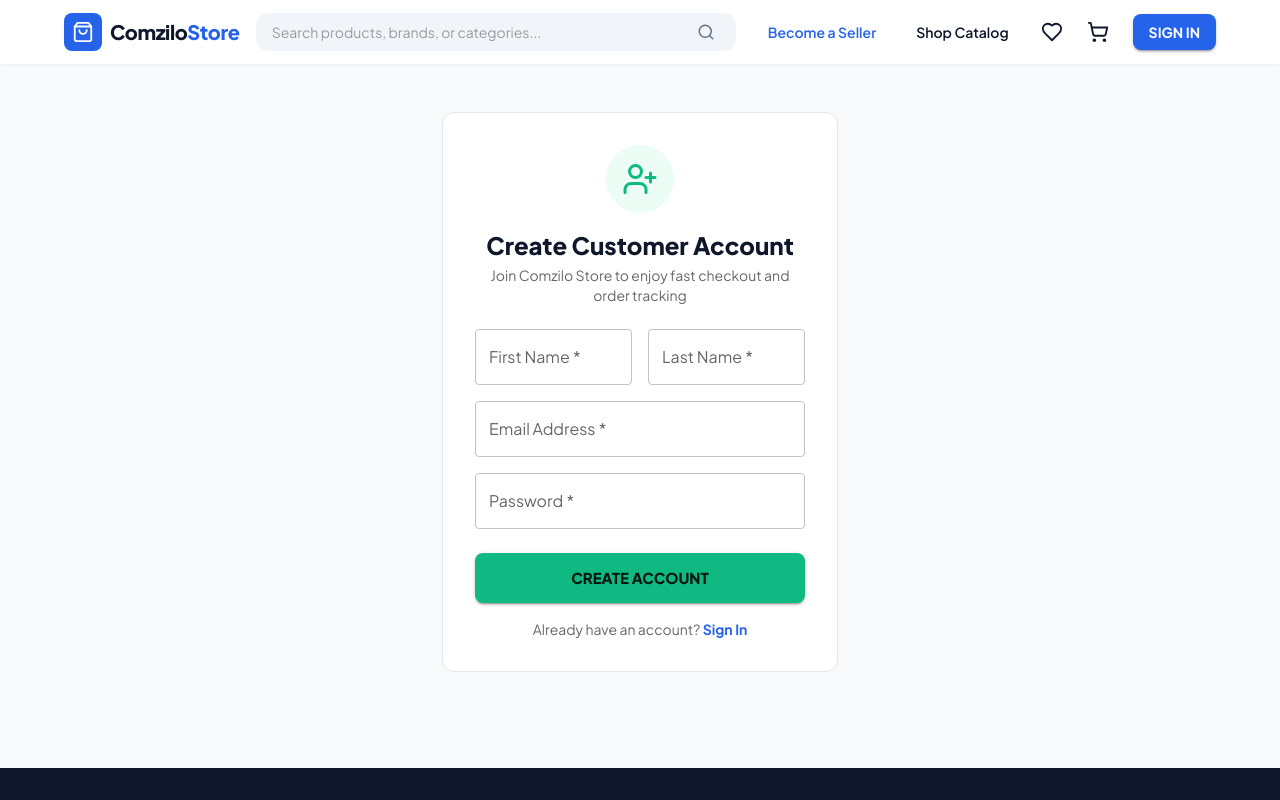
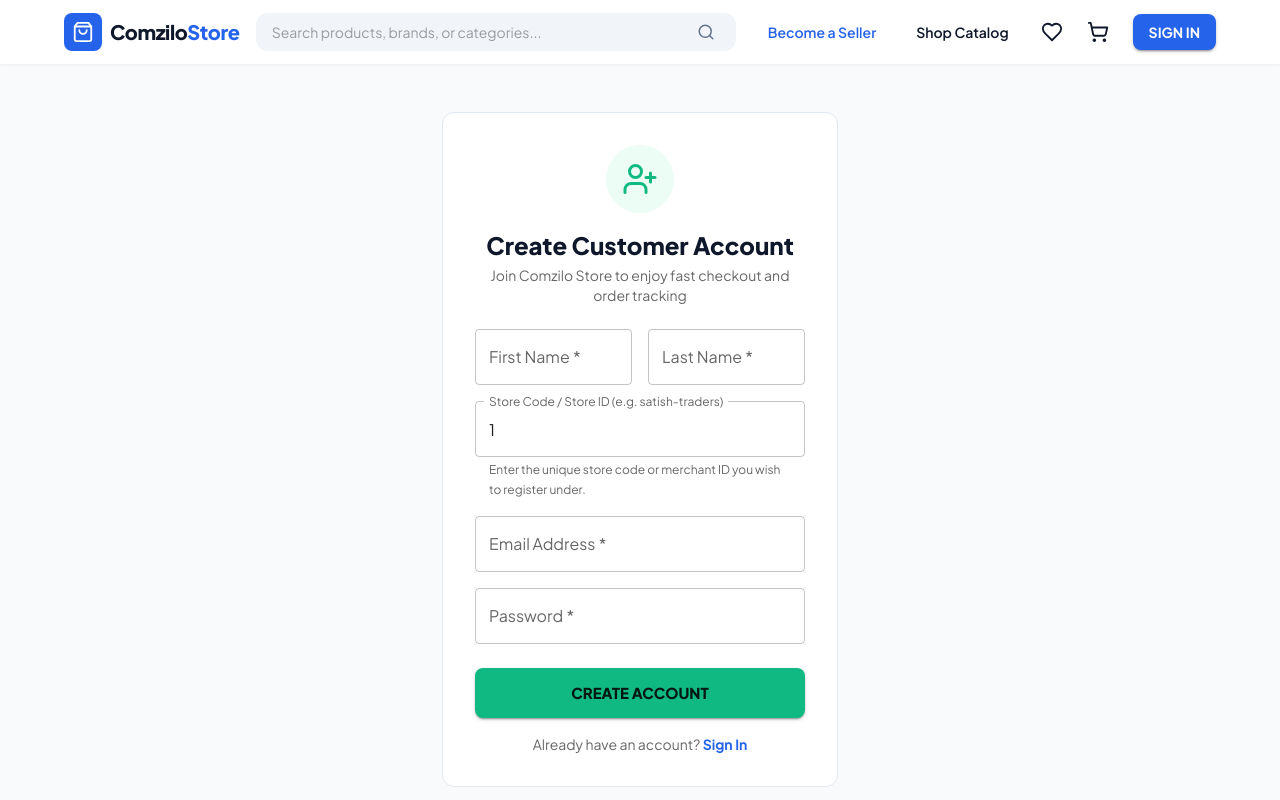
Before and after one commit to HemanthGannamani/comzilo-project, a React (Vite) app in the folder customer-panel/: page /store/1/register in a window 1280 px wide. Shown: the top 800 px of the page. Built offline with nearby package versions, Linux system fonts and the light colour scheme; no server answers.

Commit message:
feat: add explicit Store Code / Store ID input field to CustomerRegisterPage

```diff
--- a/customer-panel/src/pages/auth/CustomerRegisterPage.tsx
+++ b/customer-panel/src/pages/auth/CustomerRegisterPage.tsx
@@ -7,7 +7,7 @@ import { axiosInstance } from '../../api/axiosInstance';
 
 export const CustomerRegisterPage: React.FC = () => {
   const { storeSlug } = useParams<{ storeSlug?: string }>();
-  const [formData, setFormData] = useState({ firstName: '', lastName: '', email: '', password: '' });
+  const [formData, setFormData] = useState({ firstName: '', lastName: '', email: '', password: '', storeSlug: storeSlug || '' });
   const [loading, setLoading] = useState(false);
   const [error, setError] = useState<string | null>(null);
   const navigate = useNavigate();
@@ -20,7 +20,14 @@ export const CustomerRegisterPage: React.FC = () => {
     setError(null);
 
     try {
-      await axiosInstance.post('/auth/register', formData);
+      const activeSlug = formData.storeSlug || storeSlug;
+      const headers: Record<string, string> = {};
+      if (activeSlug) {
+        headers['x-store-slug'] = activeSlug;
+        localStorage.setItem('comzilo_active_store_slug', activeSlug);
+      }
+
+      await axiosInstance.post('/auth/register', formData, { headers });
       toast.success('Customer account registered successfully! Please sign in.');
       navigate(loginLink);
     } catch (err: any) {
@@ -73,6 +80,16 @@ export const CustomerRegisterPage: React.FC = () => {
           </Grid>
 
           <TextField
+            label="Store Code / Store ID (e.g. satish-traders)"
+            fullWidth
+            value={formData.storeSlug || storeSlug || ''}
+            onChange={(e) => setFormData({ ...formData, storeSlug: e.target.value })}
+            placeholder="satish-traders"
+            sx={{ mb: 2 }}
+            helperText="Enter the unique store code or merchant ID you wish to register under."
+          />
+
+          <TextField
             label="Email Address"
             type="email"
             fullWidth
```
